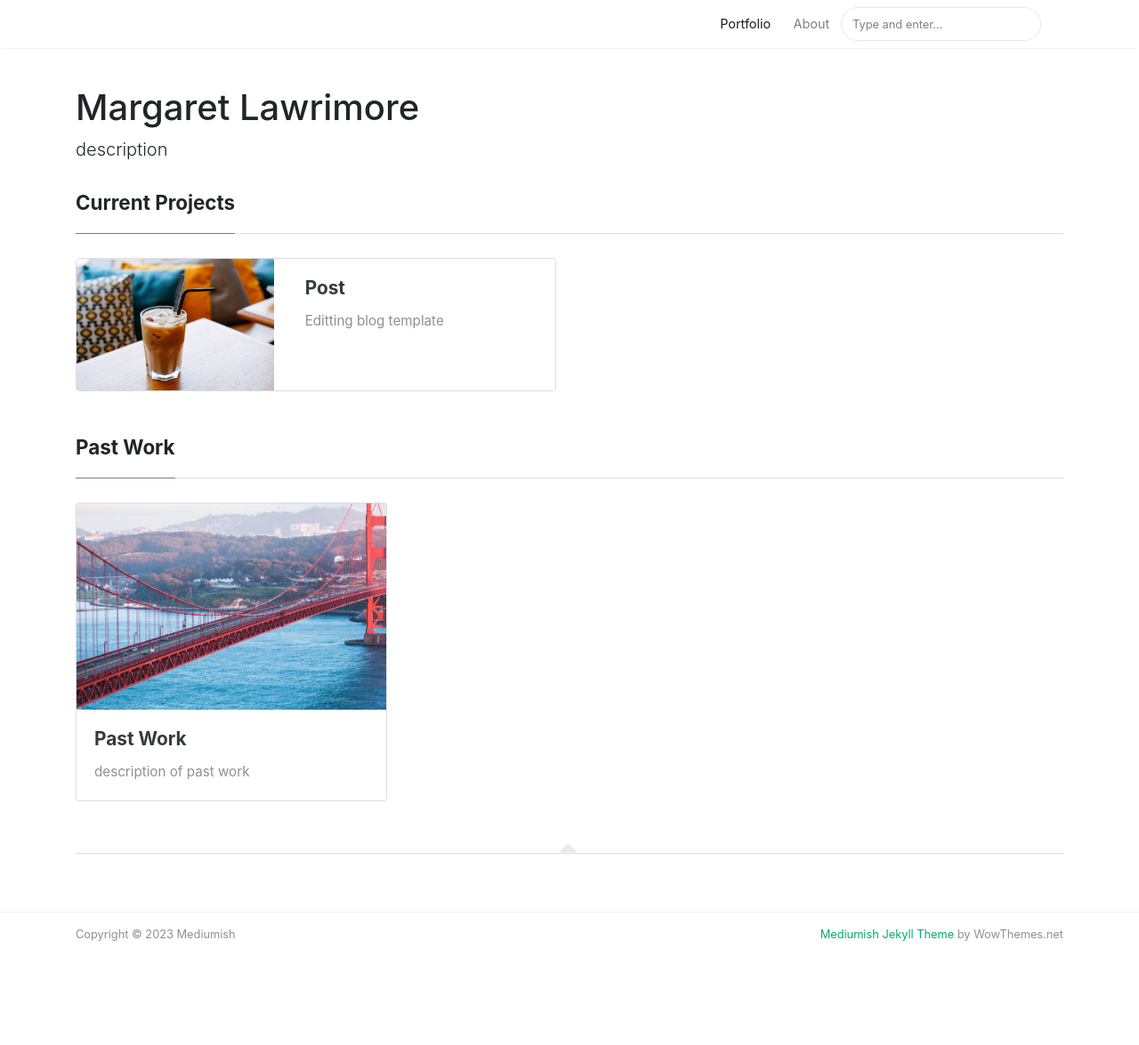
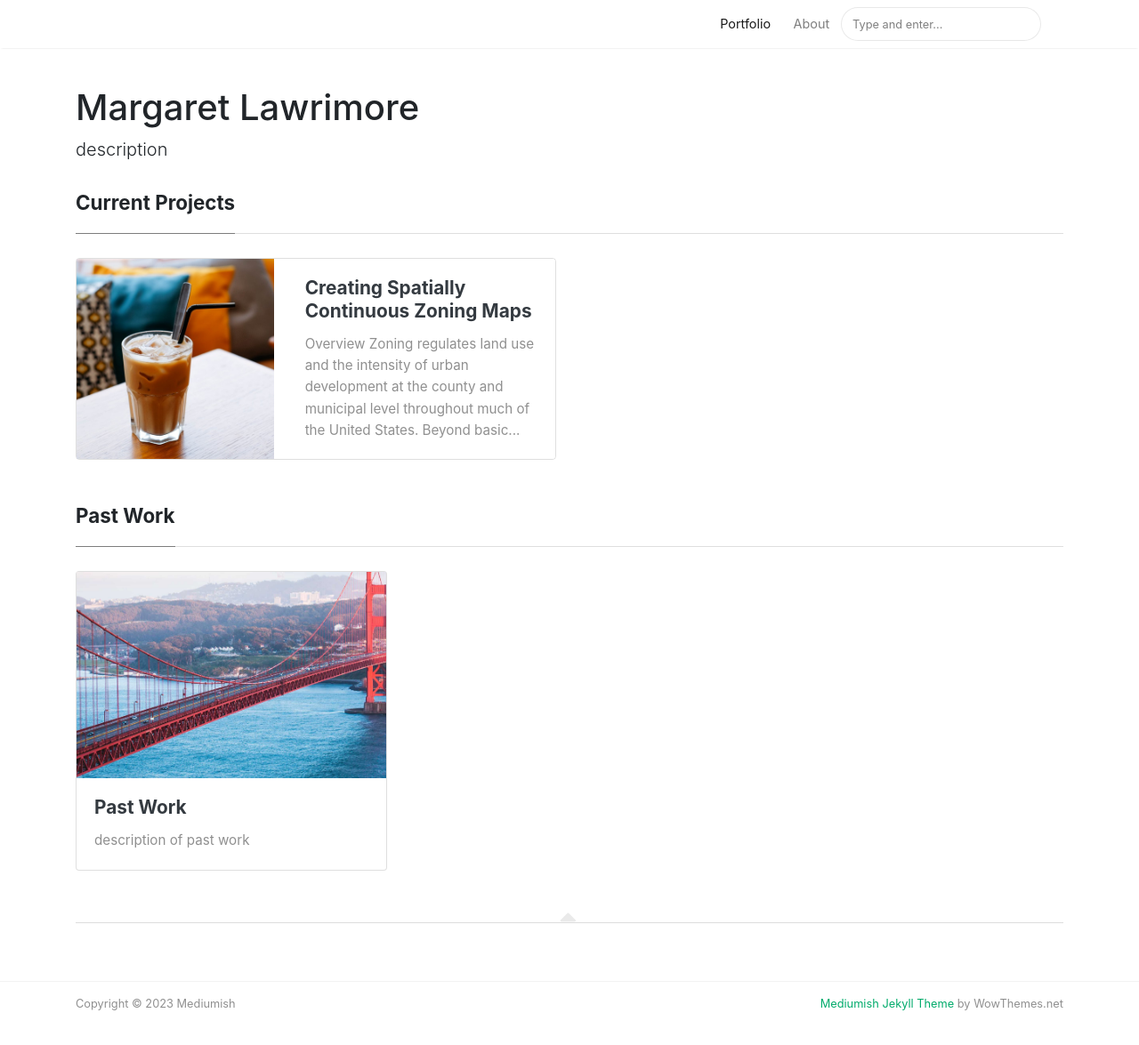
Before and after one commit to malawrim/malawrim.github.io, a Jekyll site: the page built from index.html, in a window 1280 px wide and 1212 px high. Shown: the top 1175 px of the window at 89% size. Built offline with Jekyll 4.4.1, drawn with Linux system fonts in a browser that asks for light colours; nearby versions of some CDN libraries; the list of posts is cut into pages by our own code; some of the changed lines change nothing that is shown.

Commit message:
Updating first post

````diff
--- a/_posts/2023-04-11-example.md
+++ b/_posts/2023-04-11-example.md
@@ -1,23 +1,23 @@
 ---
 layout: post
-title:  "Post"
+title:  "Creating Spatially Continuous Zoning Maps"
 author: false
 image: assets/images/6.jpg
-description: "Blog template"
+description: "Open-source, replicable, and transferable framework to predict spatially continuous zoning districts. Framework applied to state of North Carolina."
 featured: true
 hidden: true
 comments: false
 ---
 
-Editting blog template
+### Overview
+Zoning regulates land use and the intensity of urban development at the county and municipal level throughout much of the United States. Beyond basic land use regulation, zoning is a tool that can be used to promote and manage economic growth, improve community health and livability, and protect the natural environment. Despite its importance, zoning data are limited in scale and availability, impairing regional-scale assessments of zoning regulations and coordinated efforts for resilience planning. In this study, we developed an open-source, replicable, and transferable framework to predict spatially continuous zoning districts. We applied a Hierarchical Random Forest algorithm to predict multilevel zoning districts including three core districts (residential, non-residential, mixed-use) and 13 sub districts.
 
-#### Try it out
+#### How did we do it?
+First, we gathered zoning data from parts of 39 counties of ~25% of the state of NC for training. Then, using a suite of ~40 predictors, we applied a machine learning (random forest) model to predict zoning in NC.
 
-Practicing with code inset:
+![workflow diagram](assets/images/workflow.png)
 
-```python
-pred_file_path = os.path.join(os.getcwd(), "pred")
+To mimic real-world data accessibility challenges, we evaluated two model implementations: one filling gaps within a county (within-county) and the other extrapolating for counties with no available data (between-county).
 
-# original zones
-og_zone_file = "NC_zones_no_protected.tif"
-```
+#### How did we do?
+The within-county implementation showed strong performance (macro averaged F1 score of 0.97) regardless of district breakdown (i.e., core and sub). However, the model was unable to accurately extrapolate between counties resulting in poor performance for the sub-district between-county implementation (macro averaged F1 of 0.15) with slight improvement for core districts (macro averaged F1 of 0.27). This framework provides the foundation for future efforts in large-scale comprehensive zoning assessments.
````
Also changed, not shown: 1 other file.
